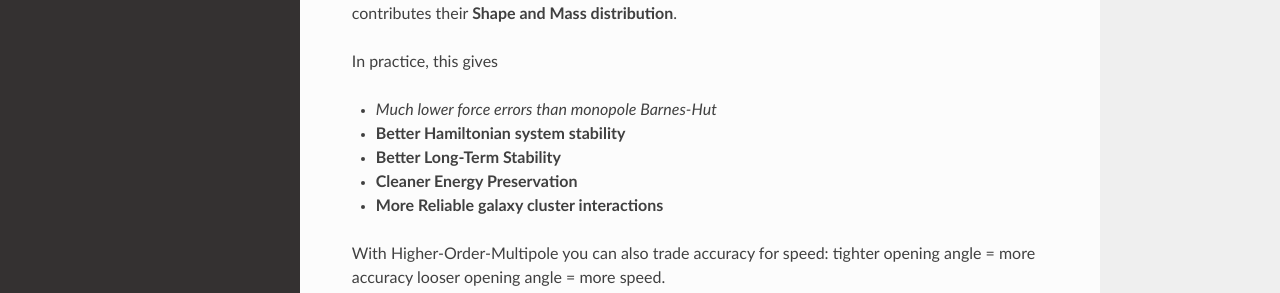
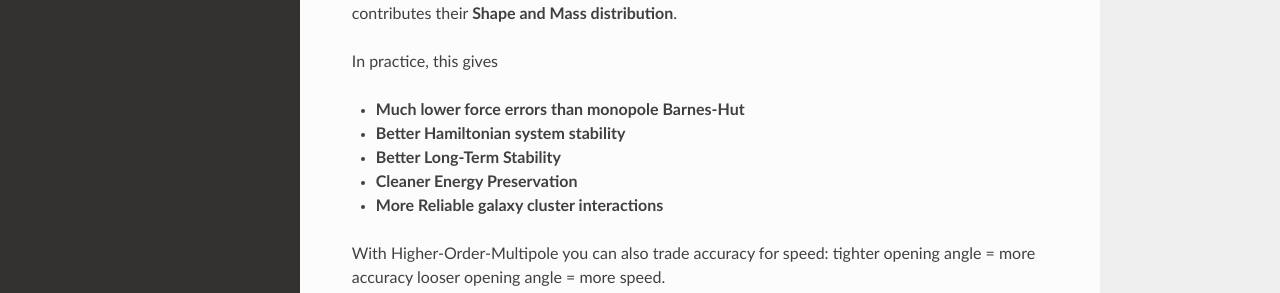
Before and after one commit to TimGoTheCreator/NEXT, a Sphinx documentation site: the page built from docs/getting_started-astronomer.md, in a window 1280 px wide. Shown: the part 358-651 px from the top of the page. Built offline with Sphinx 7.4.7 and the Read the Docs theme 3.1.0, drawn with Linux system fonts in a browser that asks for light colours; pages that are not in the unit, such as notebooks, are missing from menus.

```diff
--- a/docs/getting_started-astronomer.md
+++ b/docs/getting_started-astronomer.md
@@ -12,7 +12,7 @@ This means that far-away groups aren't treated as just "one lump" but NEXT contr
 **Shape and Mass distribution**.
 
 In practice, this gives
-- *Much lower force errors than monopole Barnes-Hut*
+- **Much lower force errors than monopole Barnes-Hut**
 - **Better Hamiltonian system stability**
 - **Better Long-Term Stability**
 - **Cleaner Energy Preservation**
```
